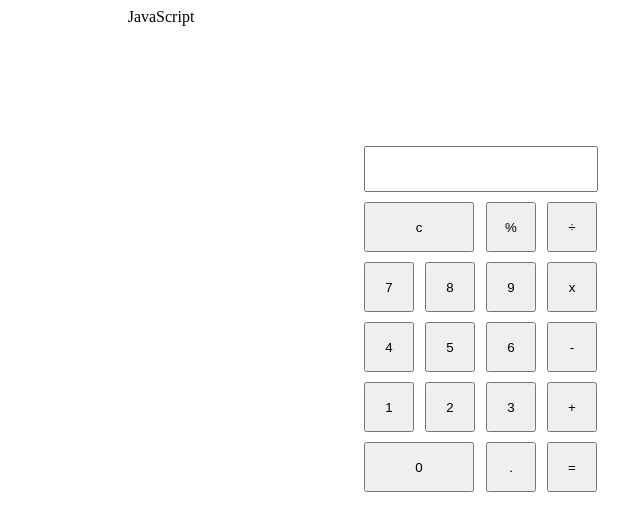
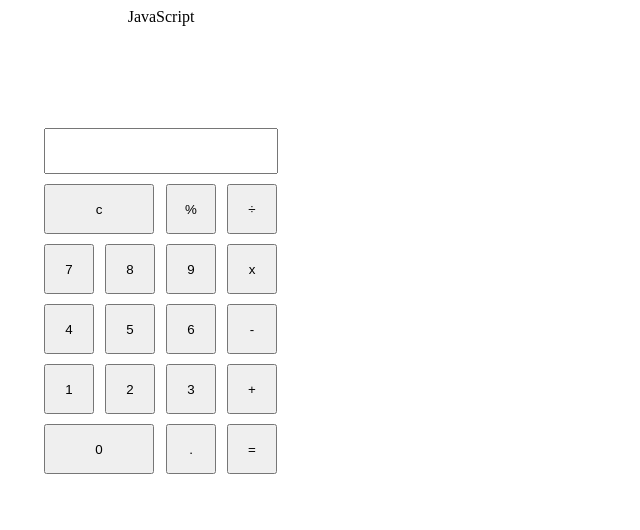
Before and after one commit to jantagle/JScalculator, a plain HTML site: page index.html in a window 1280 px wide. Shown: the whole page, without its empty margins (479-1119 px from the left). Drawn offline with Linux system fonts and the light colour scheme.

Commit message:
Updated style.css

```diff
--- a/index.html
+++ b/index.html
@@ -10,8 +10,8 @@
 
 <body>
 
-    <div>JavaScript
-        <div>
+    <div><p>JavaScript</p>
+        <div class="center">
             <div class="buttons" name="buttonss">
                 <input class="output" type="text" name="answer" id="output">
 
--- a/style.css
+++ b/style.css
@@ -1,9 +1,21 @@
-
-div{
+/* Default styles */
+div {
     text-align: center;
 }
 
-.output{
+p {
+    position: absolute;
+    margin: 0;
+    left: 50%;
+    transform: translateX(-50%);
+}
+
+.center {
+    display: flex;
+    justify-content: center;
+}
+
+.output {
     margin-top: 100px;
     grid-column: 1 / span 4;
     height: 40px;
@@ -14,26 +26,25 @@ div{
     padding-left: 10px;
 }
 
-.buttons{
+.buttons {
     display: grid;
     grid-template-columns: auto auto auto auto;
     gap: 10px;
     margin-top: 20px;
-    margin-left: 835px;
-    margin-right: 1000px;
+    justify-content: center;
 }
 
-button{
+button {
     height: 50px;
     width: 50px;
 }
 
-.clear{
+.clear {
     width: 110px;
     grid-column: 1 / span 2;
 }
 
-.zero{
+.zero {
     width: 110px;
     grid-column: 1 / span 2;
 }
```
